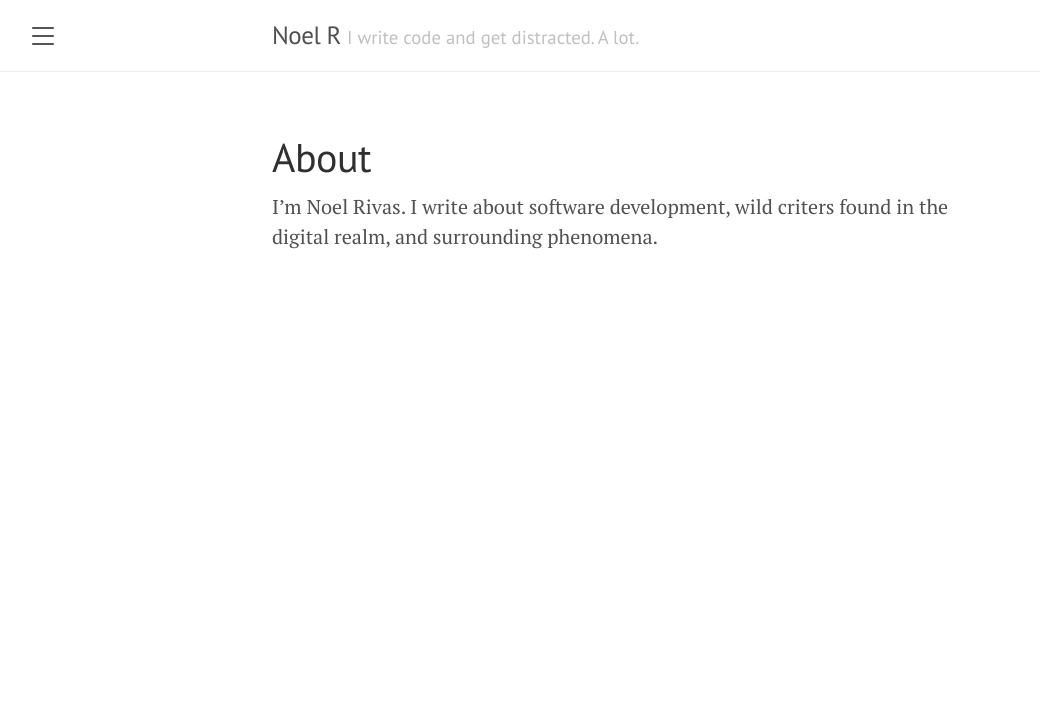
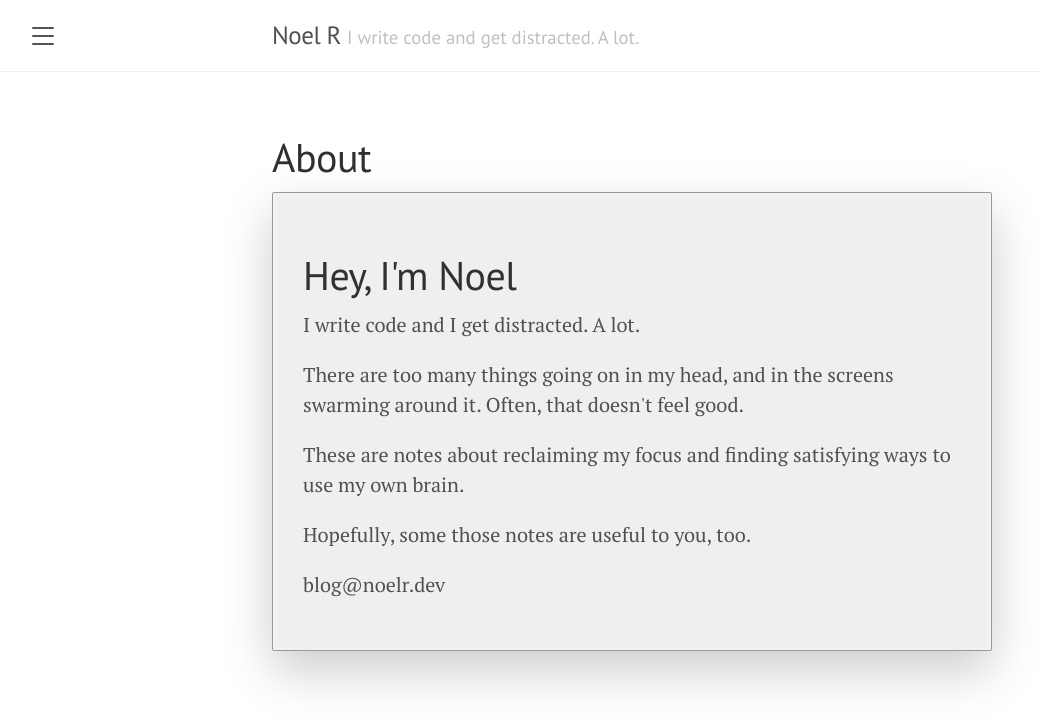
Before and after one commit to noelrivasc/blog, a Jekyll site: the page built from about.markdown, in a window 1280 px wide. Shown: the top 727 px of the page, without its empty margins (8-1048 px from the left). Built offline with Jekyll 4.4.1, drawn with Linux system fonts in a browser that asks for light colours.

Commit message:
About, replicate text from home.

```diff
--- a/about.markdown
+++ b/about.markdown
@@ -4,4 +4,11 @@ title: About
 permalink: /about/
 ---
 
-I'm Noel Rivas. I write about software development, wild criters found in the digital realm, and surrounding phenomena.
+<div class="presentation">
+  <h1>Hey, I'm Noel</h1>
+  <p>I write code and I get distracted. A lot.</p>
+  <p>There are too many things going on in my head, and in the screens swarming around it. Often, that doesn't feel good.</p>
+  <p>These are notes about reclaiming my focus and finding satisfying ways to use my own brain.</p>
+  <p>Hopefully, some those notes are useful to you, too.</p>
+  <p>blog@noelr.dev</p>
+</div>
```
